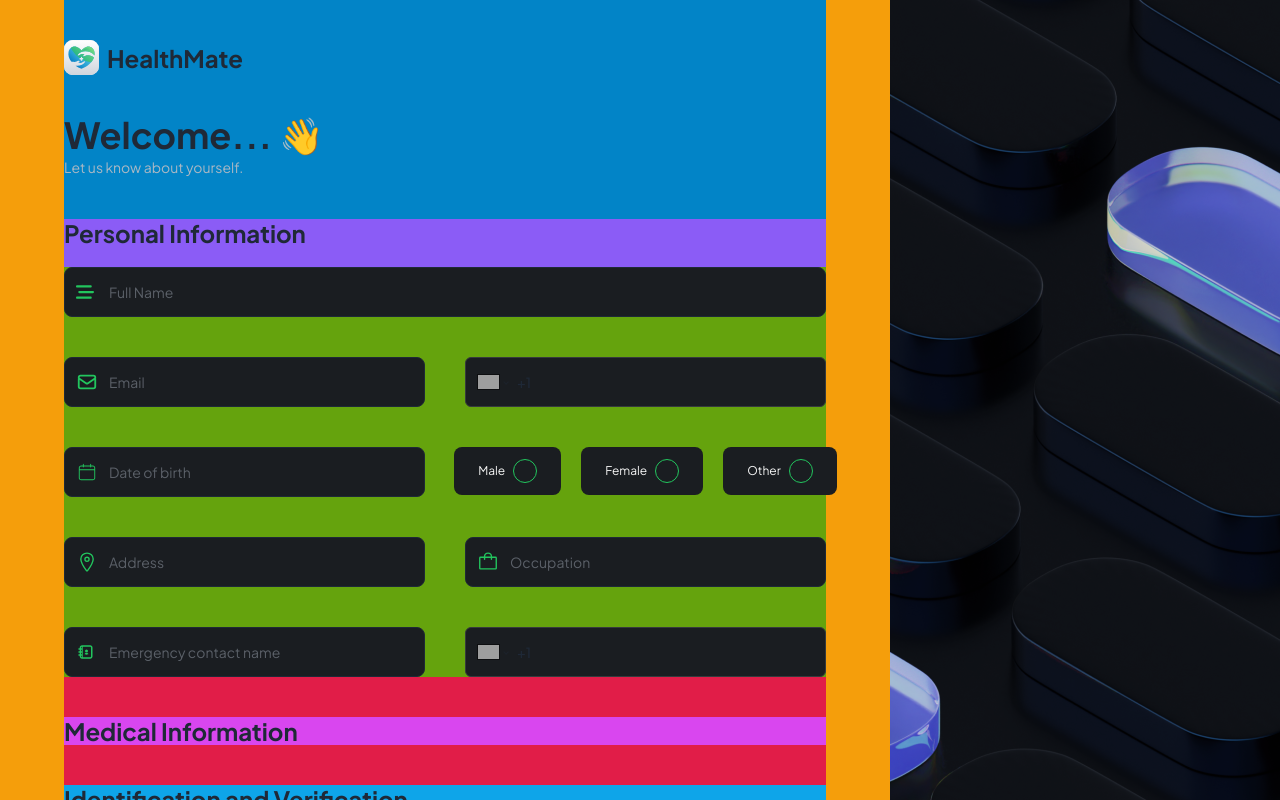
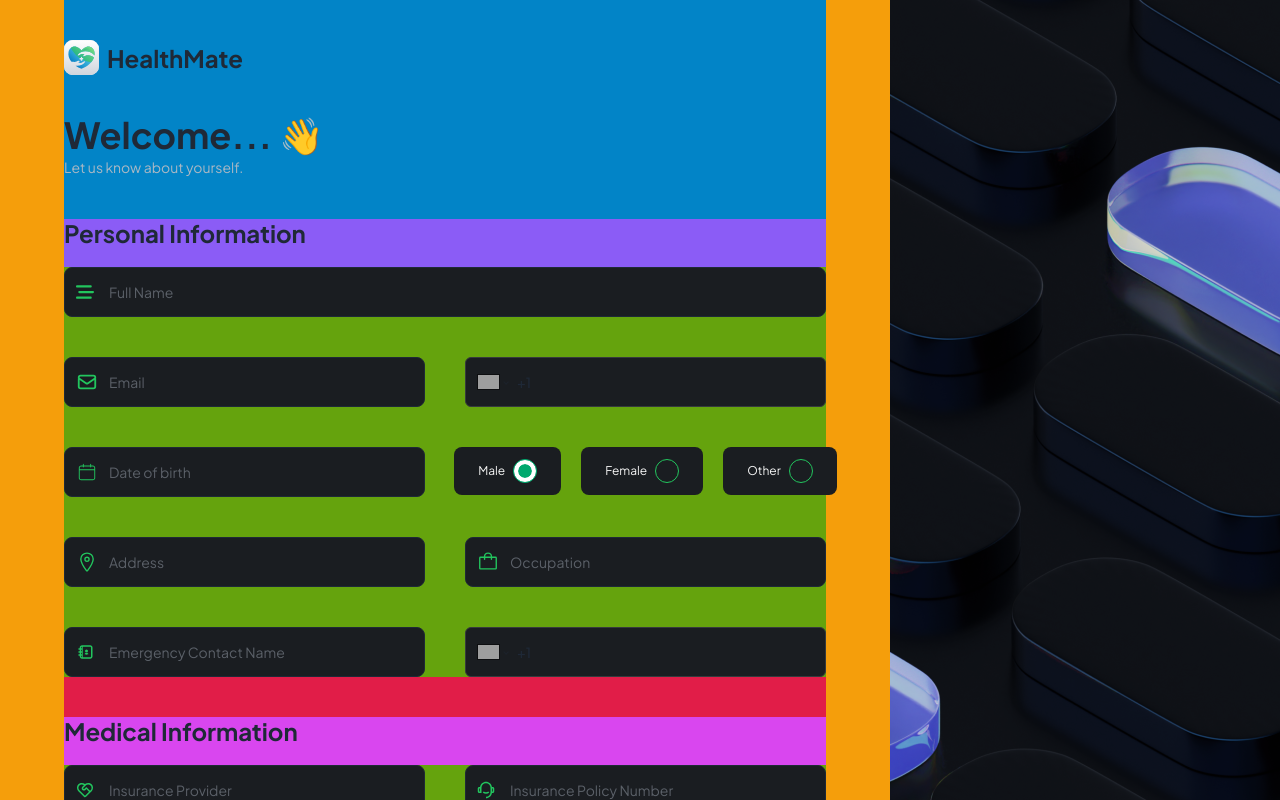
Before and after one commit to andryariadi/health-mate, a Next.js app: page /patients/1/register in a window 1280 px wide. Built offline with nearby package versions, Linux system fonts and the light colour scheme; grey boxes are pictures that could not be loaded.

Commit message:
update styling form register medical information

```diff
--- /dev/null
+++ b/src/components/TextareaField.tsx
@@ -0,0 +1,15 @@
+type TextareaProps = React.TextareaHTMLAttributes<HTMLTextAreaElement> & {
+  propsData?: React.TextareaHTMLAttributes<HTMLTextAreaElement>;
+};
+
+const TextareaField = ({ propsData, ...props }: TextareaProps) => {
+  return (
+    <textarea
+      {...propsData}
+      {...props}
+      className="w-full pl-4 py-3 rounded-lg bg-dark-400 outline-none border border-gray-800 focus:border-green-500 text-white placeholder:text-sm placeholder-gray-400 placeholder-opacity-50 transition-all duration-300"
+    />
+  );
+};
+
+export default TextareaField;
--- a/src/components/forms/RegisterForm.tsx
+++ b/src/components/forms/RegisterForm.tsx
@@ -13,16 +13,18 @@ import { useState } from "react";
 import GenderRadio from "../GenderRadio";
 import { BiLoaderCircle } from "react-icons/bi";
 import { BsSend } from "react-icons/bs";
+import { RiServiceLine, RiCustomerService2Line } from "react-icons/ri";
 import { motion } from "framer-motion";
 import { SubmitHandler, useForm } from "react-hook-form";
 import { z } from "zod";
 import { PatientFormValidation } from "@/lib/validation";
 import { zodResolver } from "@hookform/resolvers/zod";
+import TextareaField from "../TextareaField";
 
 const RegisterForm = () => {
   const [phoneValue, setPhoneValue] = useState<string | undefined>();
   const [emergencyContactNumber, setEmergencyContactNumber] = useState<string | undefined>();
-  const [selectedGender, setSelectedGender] = useState<"" | "Male" | "Female" | "Other">("");
+  const [selectedGender, setSelectedGender] = useState<"" | "Male" | "Female" | "Other">("Male");
 
   const handlePhoneChange = (phone?: string) => {
     setValue("phone", phone ?? "");
@@ -101,13 +103,13 @@ const RegisterForm = () => {
           </div>
 
           <div className="relative">
-            <InputField icon={<TiContacts size={18} />} type="text" placeholder="Emergency contact name" name="emergencyContactName" propData={{ ...register("emergencyContactName") }} />
+            <InputField icon={<TiContacts size={18} />} type="text" placeholder="Emergency Contact Name" name="emergencyContactName" propData={{ ...register("emergencyContactName") }} />
 
             {errors.emergencyContactName && <p className="absolute -bottom-5 text-red-500 text-sm">{errors.emergencyContactName.message as string}</p>}
           </div>
 
           <div className="relative">
-            <PhoneInput defaultCountry="US" international withCountryCallingCode placeholder="Emergency contact number" value={emergencyContactNumber} onChange={handleEmergencyContactChange} className="input-phone" />
+            <PhoneInput defaultCountry="US" international withCountryCallingCode placeholder="Emergency Contact Number" value={emergencyContactNumber} onChange={handleEmergencyContactChange} className="input-phone" />
 
             {errors.emergencyContactNumber && emergencyContactNumber === undefined && <p className="absolute -bottom-5 text-red-500 text-sm">Emergency Contact Phone is {errors.emergencyContactNumber.message as string}</p>}
           </div>
@@ -115,8 +117,46 @@ const RegisterForm = () => {
       </section>
 
       {/* Medical Information */}
-      <section className="bg-fuchsia-500">
+      <section className="bg-fuchsia-500 space-y-5">
         <h2 className="sub-header">Medical Information</h2>
+
+        <div className="bg-lime-600 grid grid-cols-1 md:grid-cols-2 gap-10">
+          <div className="relative">
+            <InputField icon={<RiServiceLine size={18} />} type="text" placeholder="Insurance Provider" name="insuranceProvider" propData={{ ...register("insuranceProvider") }} />
+
+            {errors.insuranceProvider && <p className="absolute -bottom-5 text-red-500 text-sm">{errors.insuranceProvider.message as string}</p>}
+          </div>
+
+          <div className="relative">
+            <InputField icon={<RiCustomerService2Line size={18} />} type="text" placeholder="Insurance Policy Number" name="insurancePolicyNumber" propData={{ ...register("insurancePolicyNumber") }} />
+
+            {errors.insurancePolicyNumber && <p className="absolute -bottom-5 text-red-500 text-sm">{errors.insurancePolicyNumber.message as string}</p>}
+          </div>
+
+          <div className="relative">
+            <TextareaField id="allergies" rows={5} cols={30} placeholder={`Allergies\nex: Peanuts, Penicillin, Pollen, etc.`} propsData={{ ...register("allergies") }} />
+
+            {errors.allergies && <p className="absolute -bottom-5 text-red-500 text-sm">{errors.allergies.message as string}</p>}
+          </div>
+
+          <div className="relative">
+            <TextareaField id="currentMedication" rows={5} cols={30} placeholder={`Current Medication\nex: Ibuprofen 200mg, Levothyroxine 500mg, etc.`} propsData={{ ...register("currentMedication") }} />
+
+            {errors.currentMedication && <p className="absolute -bottom-5 text-red-500 text-sm">{errors.currentMedication.message as string}</p>}
+          </div>
+
+          <div className="relative">
+            <TextareaField id="familyMedicalHistory" rows={5} cols={30} placeholder={`Family Medical History\nex: Mother had breast cancer, etc.`} propsData={{ ...register("familyMedicalHistory") }} />
+
+            {errors.familyMedicalHistory && <p className="absolute -bottom-5 text-red-500 text-sm">{errors.familyMedicalHistory.message as string}</p>}
+          </div>
+
+          <div className="relative">
+            <TextareaField id="pastMedicalHistory" rows={5} cols={30} placeholder={`Past Medical History\nex: Asthma diagnosis in childhood, etc.`} propsData={{ ...register("pastMedicalHistory") }} />
+
+            {errors.pastMedicalHistory && <p className="absolute -bottom-5 text-red-500 text-sm">{errors.pastMedicalHistory.message as string}</p>}
+          </div>
+        </div>
       </section>
 
       {/* Identification and Verification */}
--- a/src/lib/validation.ts
+++ b/src/lib/validation.ts
@@ -17,12 +17,12 @@ export const PatientFormValidation = z.object({
   emergencyContactName: z.string().min(2, "Contact name must be at least 2 characters").max(50, "Contact name must be at most 50 characters"),
   emergencyContactNumber: z.string().refine((emergencyContactNumber) => /^\+\d{10,15}$/.test(emergencyContactNumber), "Invalid phone number"),
   // primaryPhysician: z.string().min(2, "Select at least one doctor"),
-  // insuranceProvider: z.string().min(2, "Insurance name must be at least 2 characters").max(50, "Insurance name must be at most 50 characters"),
-  // insurancePolicyNumber: z.string().min(2, "Policy number must be at least 2 characters").max(50, "Policy number must be at most 50 characters"),
-  // allergies: z.string().optional(),
-  // currentMedication: z.string().optional(),
-  // familyMedicalHistory: z.string().optional(),
-  // pastMedicalHistory: z.string().optional(),
+  insuranceProvider: z.string().min(2, "Insurance name must be at least 2 characters").max(50, "Insurance name must be at most 50 characters"),
+  insurancePolicyNumber: z.string().min(2, "Policy number must be at least 2 characters").max(50, "Policy number must be at most 50 characters"),
+  allergies: z.string().optional(),
+  currentMedication: z.string().optional(),
+  familyMedicalHistory: z.string().optional(),
+  pastMedicalHistory: z.string().optional(),
   // identificationType: z.string().optional(),
   // identificationNumber: z.string().optional(),
   // identificationDocument: z.custom<File[]>().optional(),
```
